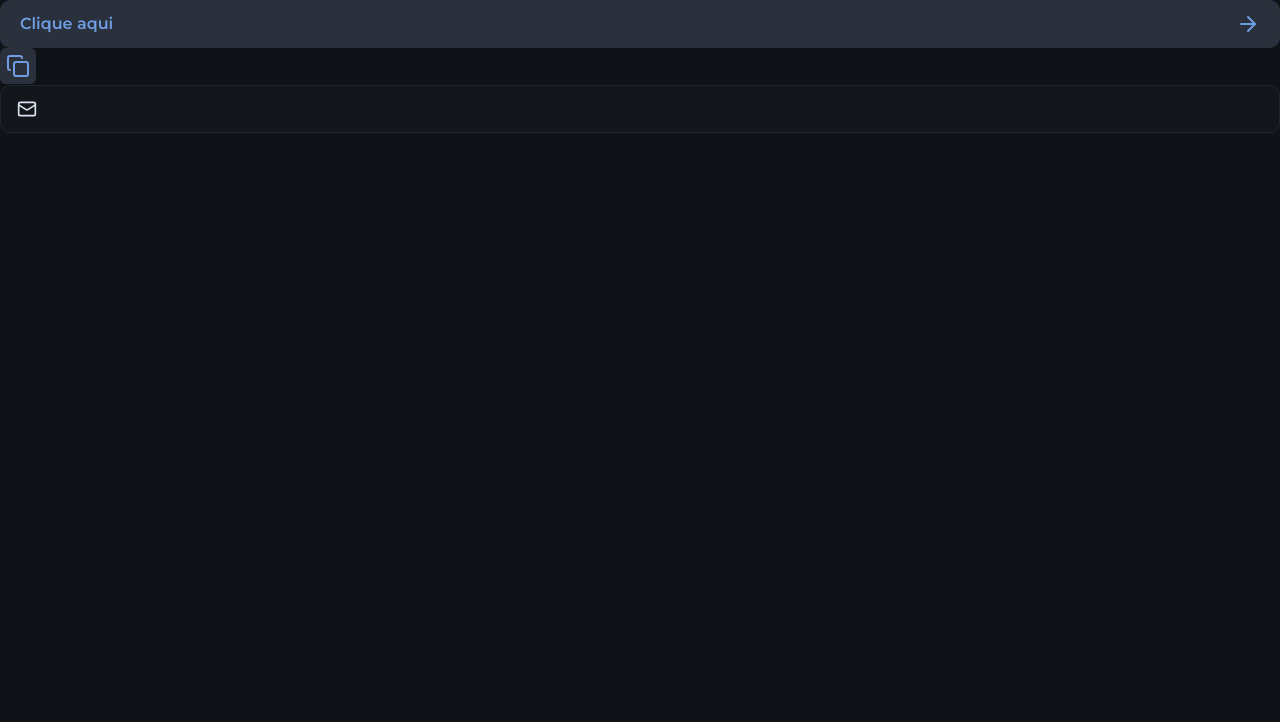
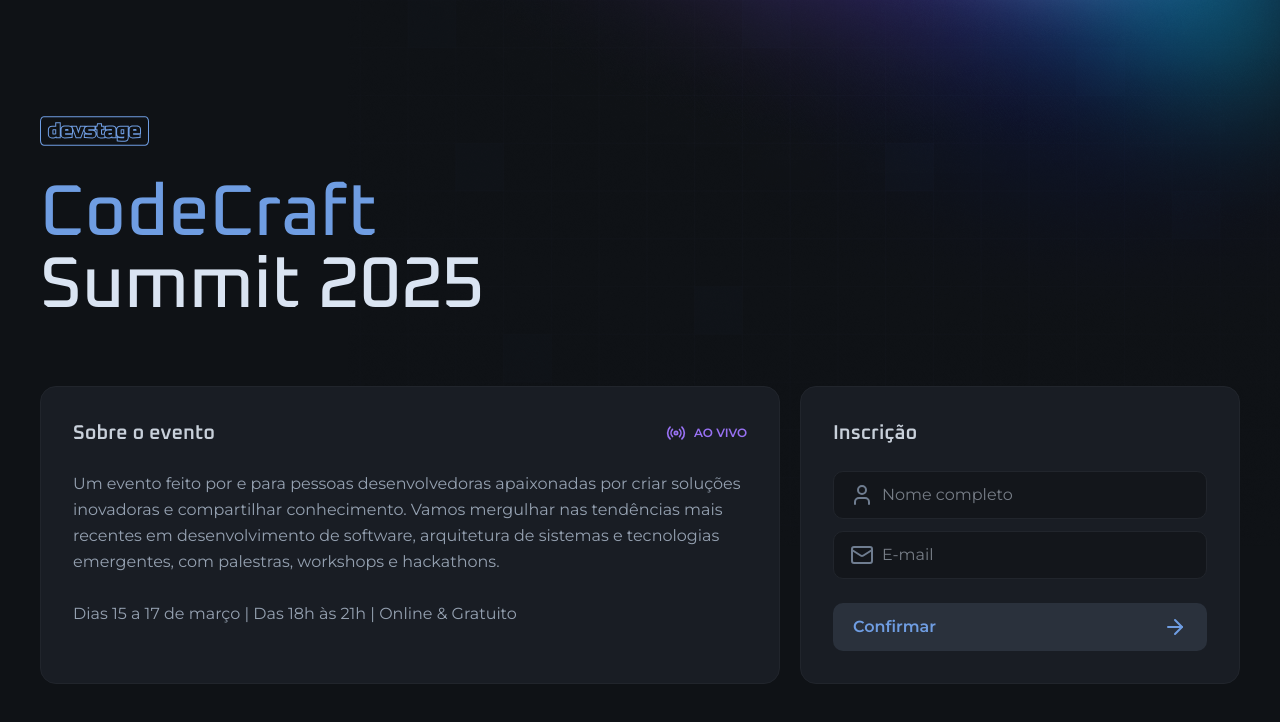
Before and after one commit to lubnimorais/nlw-connect, a Next.js app: page / in a window 1280 px wide. Shown: the top 722 px of the page. Built offline with nearby package versions, Linux system fonts and the light colour scheme.

Commit message:
feat: finish layout home, create page invite

```diff
--- /dev/null
+++ b/src/app/invite/page.tsx
@@ -0,0 +1,37 @@
+import Image from 'next/image';
+
+import logo from '../../assets/logo.svg';
+
+export default function InvitePage() {
+  return (
+    <div className='min-h-dvh flex flex-col items-center justify-between gap-16 md:flex-row'>
+      <div className='w-full max-w-[500px] flex flex-col gap-10'>
+        <Image src={logo} alt='devstage' width={108.5} height={30} />
+
+        <div className='space-y-2'>
+          <h1 className='font-heading font-semibold text-4xl text-gray-100 leading-none'>
+            Inscrição confirmada!
+          </h1>
+
+          <p className='text-gray-300'>
+            Para entrar no evento, acesso o link enviado para seu e-mail.
+          </p>
+        </div>
+
+        <div className='space-y-6'>
+          <div className='space-y-3'>
+            <h2 className='font-heading font-semibold text-xl text-gray-200 leading-none'>
+              Indique e ganhe
+            </h2>
+
+            <p className='text-gray-300'>
+              Convide mais pessoas para o evento e concorra a prêmios
+              exclusivos! É só compartilhar o link abaixo e acompanhar as
+              inscrições:
+            </p>
+          </div>
+        </div>
+      </div>
+    </div>
+  );
+}
--- a/src/app/layout.tsx
+++ b/src/app/layout.tsx
@@ -1,23 +1,23 @@
 import './globals.css';
 
-import type { Metadata } from "next";
+import type { Metadata } from 'next';
 
-import { Montserrat, Oxanium } from 'next/font/google'
+import { Montserrat, Oxanium } from 'next/font/google';
 
 export const metadata: Metadata = {
-  title: "devstage",
+  title: 'devstage',
 };
 
 const oxanium = Oxanium({
   weight: ['500', '600'], // medium and semi-bold
   subsets: ['latin'], // quais caracteres quer carregar da fonte. latin-ext carrega todos os caracteres latinos
-  variable: '--font-oxanium'
+  variable: '--font-oxanium',
 });
 
 const montserrat = Montserrat({
   weight: ['400', '600'], // regular and semi-bold
   subsets: ['latin'], // quais caracteres quer carregar da fonte. latin-ext carrega todos os caracteres latinos
-  variable: '--font-montserrat'
+  variable: '--font-montserrat',
 });
 
 export default function RootLayout({
@@ -28,8 +28,21 @@ export default function RootLayout({
   return (
     // DEIXANDO AS FONTS DISPONÍVEIS PARA O PROJETO
     // DENTRO DO CLASSNAME, VAMOS INCLUIR UM CÓDIGO JAVASCRIPT
-    <html lang="en" className={`${oxanium.variable} ${montserrat.variable}`}>
-      <body className="bg-gray-900 text-gray-100 antialiased">{children}</body>
+    <html lang='en' className={`${oxanium.variable} ${montserrat.variable}`}>
+      <body
+        className='
+          bg-gray-900
+          text-gray-100
+          antialiased
+          bg-[url(/background.png)]
+          bg-no-repeat
+          bg-top
+          md:bg-right-top'
+      >
+        <main className='max-w-[1240px] mx-auto px-5 py-8 md:py-0'>
+          {children}
+        </main>
+      </body>
     </html>
   );
 }
--- a/src/app/page.tsx
+++ b/src/app/page.tsx
@@ -1,32 +1,97 @@
-import { ArrowRight, Copy, Mail } from 'lucide-react';
+import Image from 'next/image';
 
+import { ArrowRight, Mail, Radio, User } from 'lucide-react';
+
+import logo from '../assets/logo.svg';
+
+import { InputField, InputIcon, InputRoot } from '@/components/Input';
 import { Button } from '@/components/Button';
 
-import { IconButton } from '@/components/IconButton';
+export default function Home() {
+  /**
+   * mx-auto: tudo centralizado
+   * px-5: para no mobile não ficar nada colado nas laterais
+   * py-8 para no mobile não ficar colocado nada no topo nem embaixo
+   * md:py-0: para telas maiores retirar o espaçamento do topo e de baixo,
+   * porque vai estar tudo centralizado na tela
+   */
+  return (
+    <div className='min-h-dvh flex flex-col justify-center gap-16'>
+      <div className='flex flex-col items-center gap-8 md:items-start'>
+        <Image src={logo} alt='devstage' width={108.5} height={30} />
 
-import { InputField, InputIcon, InputRoot } from '@/components/Input';
+        <h1
+          className='
+              flex
+              flex-col
+              font-heading
+              font-medium
+              leading-none
+              text-4xl
+              text-center
+              md:text-7xl
+              md:text-left
+            '
+        >
+          <span className='text-blue'>CodeCraft</span>
+          Summit 2025
+        </h1>
+      </div>
 
-export default function Home() {
-  return (
-    <main>
-      <Button>
-        Clique aqui
-        <ArrowRight />
-      </Button>
+      <div className='flex flex-col items-stretch gap-5 md:flex-row'>
+        <div className='flex-1 bg-gray-700 border border-gray-600 rounded-2xl p-8 space-y-6'>
+          <div className='flex items-center justify-between'>
+            <h2 className='font-heading font-semibold text-xl text-gray-200 '>
+              Sobre o evento
+            </h2>
 
-      <IconButton>
-        <Copy />
-      </IconButton>
+            <span className='flex flex-row items-center gap-2 font-semibold text-xs text-purple'>
+              <Radio className='size-5' />
+              AO VIVO
+            </span>
+          </div>
 
-      <div>
-        <InputRoot>
-          <InputIcon>
-            <Mail className='size-5' />
-          </InputIcon>
+          <p className='text-sm text-gray-300 leading-relaxed md:text-base'>
+            Um evento feito por e para pessoas desenvolvedoras apaixonadas por
+            criar soluções inovadoras e compartilhar conhecimento. Vamos
+            mergulhar nas tendências mais recentes em desenvolvimento de
+            software, arquitetura de sistemas e tecnologias emergentes, com
+            palestras, workshops e hackathons.
+            <br />
+            <br />
+            Dias 15 a 17 de março | Das 18h às 21h | Online & Gratuito
+          </p>
+        </div>
 
-          <InputField />
-        </InputRoot>
+        <form className='w-full bg-gray-700 border border-gray-600 rounded-2xl p-8 space-y-6 md:max-w-[440px]'>
+          <h2 className='font-heading font-semibold text-xl text-gray-200 '>
+            Inscrição
+          </h2>
+
+          <div className='space-y-3'>
+            <InputRoot>
+              <InputIcon>
+                <User />
+              </InputIcon>
+
+              <InputField type='text' placeholder='Nome completo' />
+            </InputRoot>
+
+            <InputRoot>
+              <InputIcon>
+                <Mail />
+              </InputIcon>
+
+              <InputField type='email' placeholder='E-mail' />
+            </InputRoot>
+          </div>
+
+          <Button>
+            Confirmar
+            <ArrowRight />
+          </Button>
+        </form>
       </div>
-    </main>
+    </div>
   );
 }
```
Also changed, not shown: public/background.png (added), src/assets/logo.svg (added).
